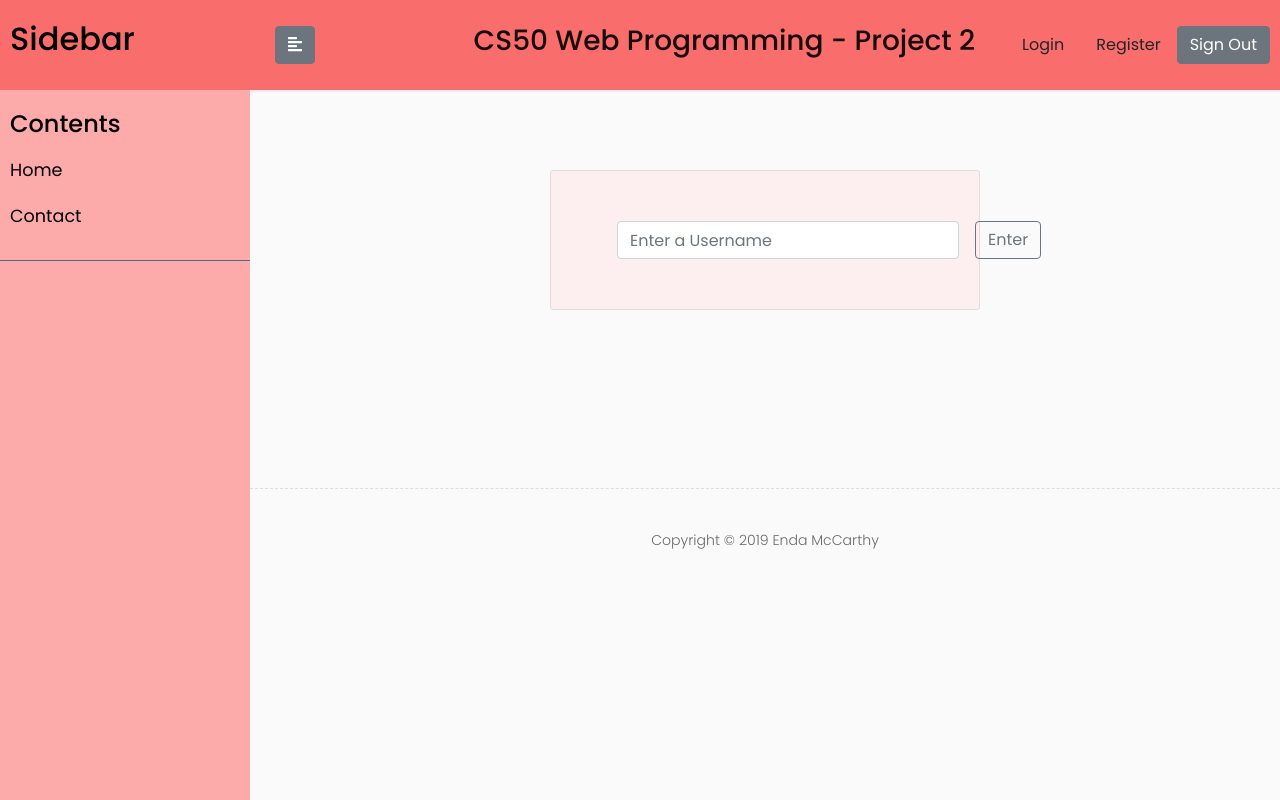
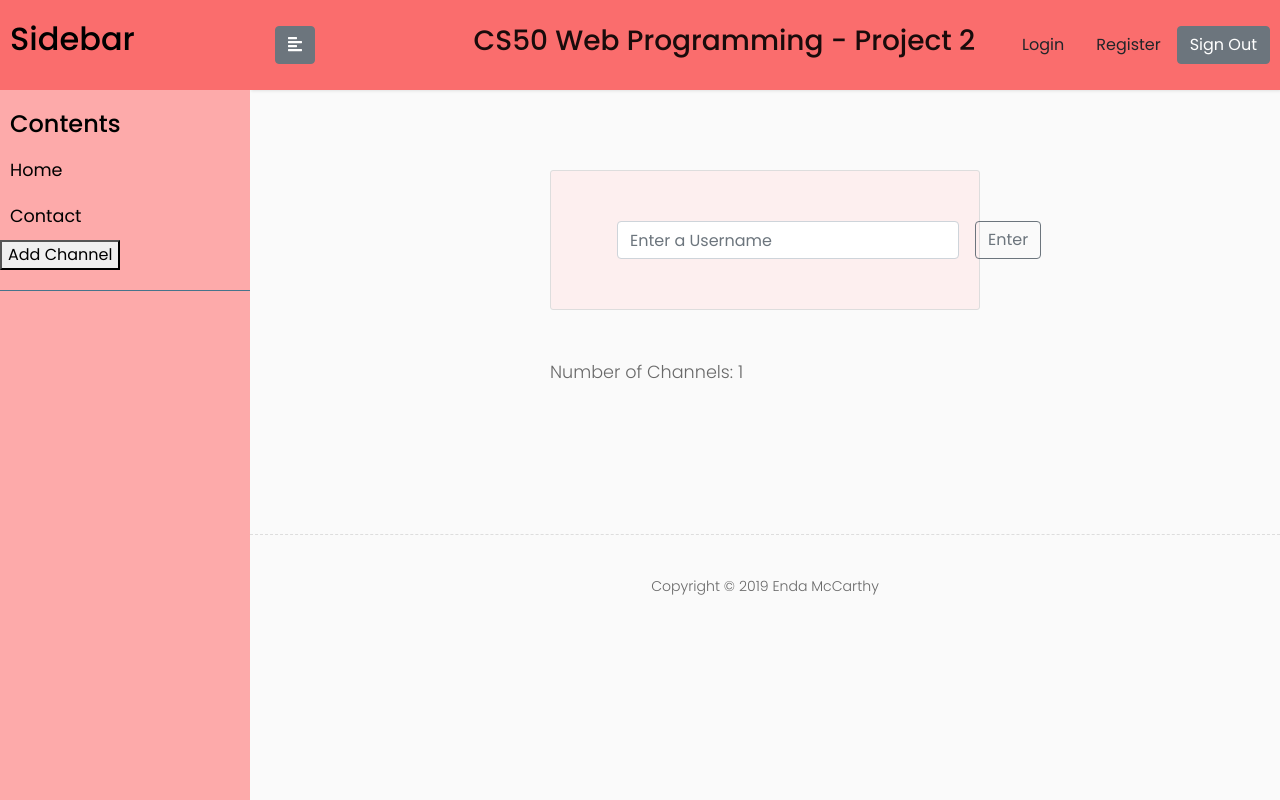
Before and after one commit to endamccarthy/Project2-Flack, a Flask app: template core/templates/index.html in a window 1280 px wide. Run offline with Flask 2, Linux system fonts and the light colour scheme; the template is opened without the code that fills it: values that come from a table or form of the project are taken from there, most other values are stand-ins (such as "Sample title", 1, 10 or a date in 2020); some libraries are stand-ins or nearby versions.

Commit message:
working on socket setup

```diff
--- a/core/__init__.py
+++ b/core/__init__.py
@@ -1,5 +1,5 @@
 from flask import Flask
-from flask_socketio import SocketIO, emit
+from flask_socketio import SocketIO
 from core.config import Config
 
 
--- a/core/static/index.js
+++ b/core/static/index.js
@@ -1,8 +1,10 @@
 document.addEventListener('DOMContentLoaded', () => {
 
+    document.querySelector('#submit').disabled = true;
 
-    // Check if username is already saved in local storage, if not then set it to the form response
+    // check if username is already saved in local storage, if not then set it to the form response
     if (!localStorage.getItem('username')) {
+        document.querySelector('#submit').disabled = false;
         document.querySelector('#username-text').innerHTML = "";
         document.querySelector('#username-form').onsubmit = () => {
             localStorage.setItem('username', document.querySelector('#username').value);
@@ -13,10 +15,30 @@ document.addEventListener('DOMContentLoaded', () => {
         document.querySelector('#username-text').innerHTML = `Signed in as: ${localStorage.getItem('username')}!`;
     }
 
+    // sign out
     document.querySelector('#signout').onclick = () => {
         localStorage.clear();
         document.querySelector('#username-text').innerHTML = "You are now signed out!";
+        document.querySelector('#submit').disabled = false;
     }
 
 
+
+    // Connect to websocket
+    var socket = io.connect(location.protocol + '//' + document.domain + ':' + location.port);
+
+    // When connected, configure buttons
+    socket.on('connect', () => {
+        document.querySelector('#add-channel').onclick = () => {
+            socket.emit('add channel');
+        };
+    });
+
+    // When a new vote is announced, add to the unordered list
+    socket.on('total channels', data => {
+        document.querySelector('#total-channels').innerHTML = data;
+    });
+
+
+
 });
--- a/core/templates/index.html
+++ b/core/templates/index.html
@@ -14,11 +14,14 @@
             </div>
         {% else %}
             {{ form.username(class="form-control form-control mr-3", placeholder=form.username.label.text, id="username") }}
-            {{ form.submit(class="btn btn-outline-secondary") }}
+            {{ form.submit(class="btn btn-outline-secondary", id="submit") }}
         {% endif %}
     </div>
 </form>
 <div class="mt-5" style="text-align:left;">
-    <h3 id="username-text"></h3>
+    <h5 id="username-text"></h5>
+    {% if total_channels %}
+        <p id="total-channels">Number of Channels: {{ total_channels }}</p>
+    {% endif %}
 </div>
 {% endblock content %}
--- a/core/templates/layout.html
+++ b/core/templates/layout.html
@@ -25,6 +25,8 @@
 
         <!-- Local JS File -->
         <script src="{{ url_for('static', filename='index.js') }}"></script>
+        <!-- SocketIO JS File -->
+        <script type="text/javascript" src="//cdnjs.cloudflare.com/ajax/libs/socket.io/1.3.6/socket.io.min.js"></script>
 
         <!-- Social Media Icons -->
         <link rel="stylesheet" href="https://use.fontawesome.com/releases/v5.8.2/css/all.css" integrity="sha384-oS3vJWv+0UjzBfQzYUhtDYW+Pj2yciDJxpsK1OYPAYjqT085Qq/1cq5FLXAZQ7Ay" crossorigin="anonymous">
@@ -47,6 +49,9 @@
                     </li>
                     <li>
                         <a href="{{ url_for('main.contact') }}">Contact</a>
+                    </li>
+                    <li>
+                        <button type="button" id="add-channel">Add Channel</button>
                     </li>
                 </ul>
             </nav>
```
Also changed, not shown: core/main/routes.py (+10 -0 lines).
